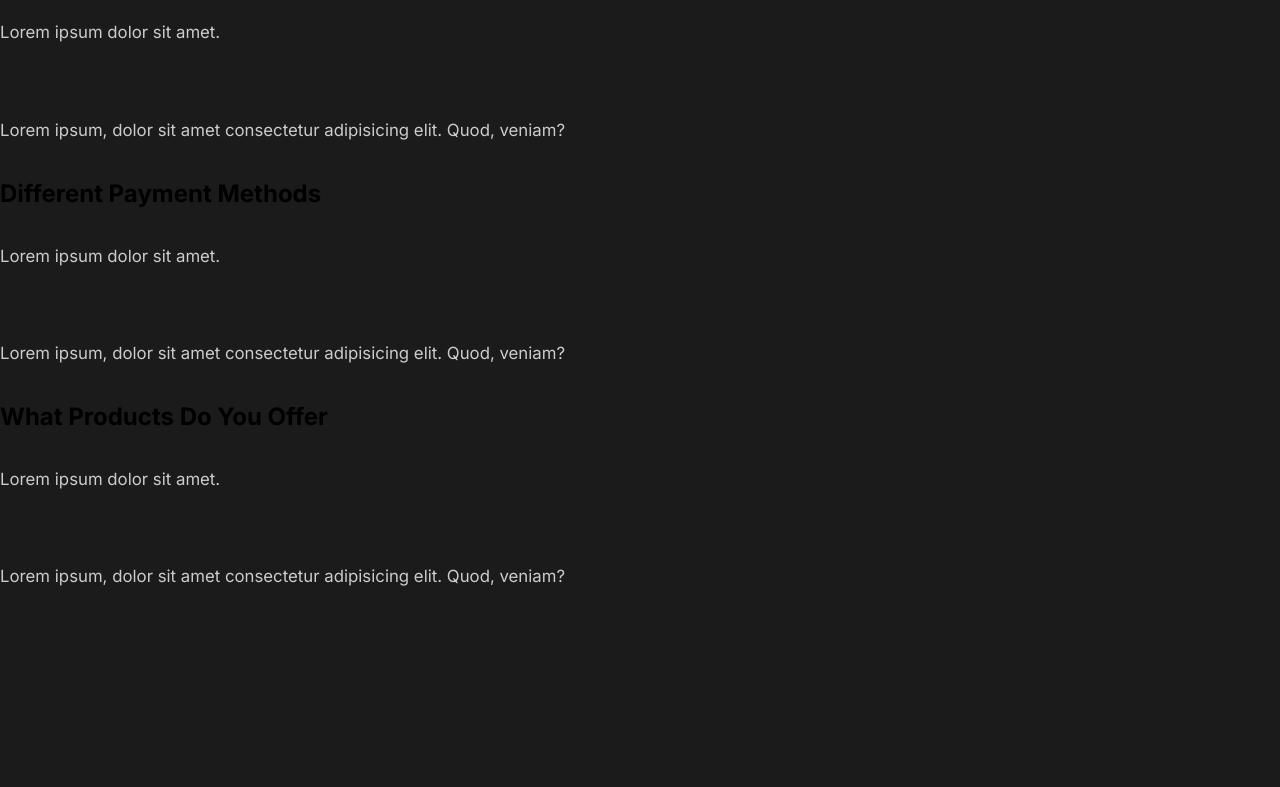
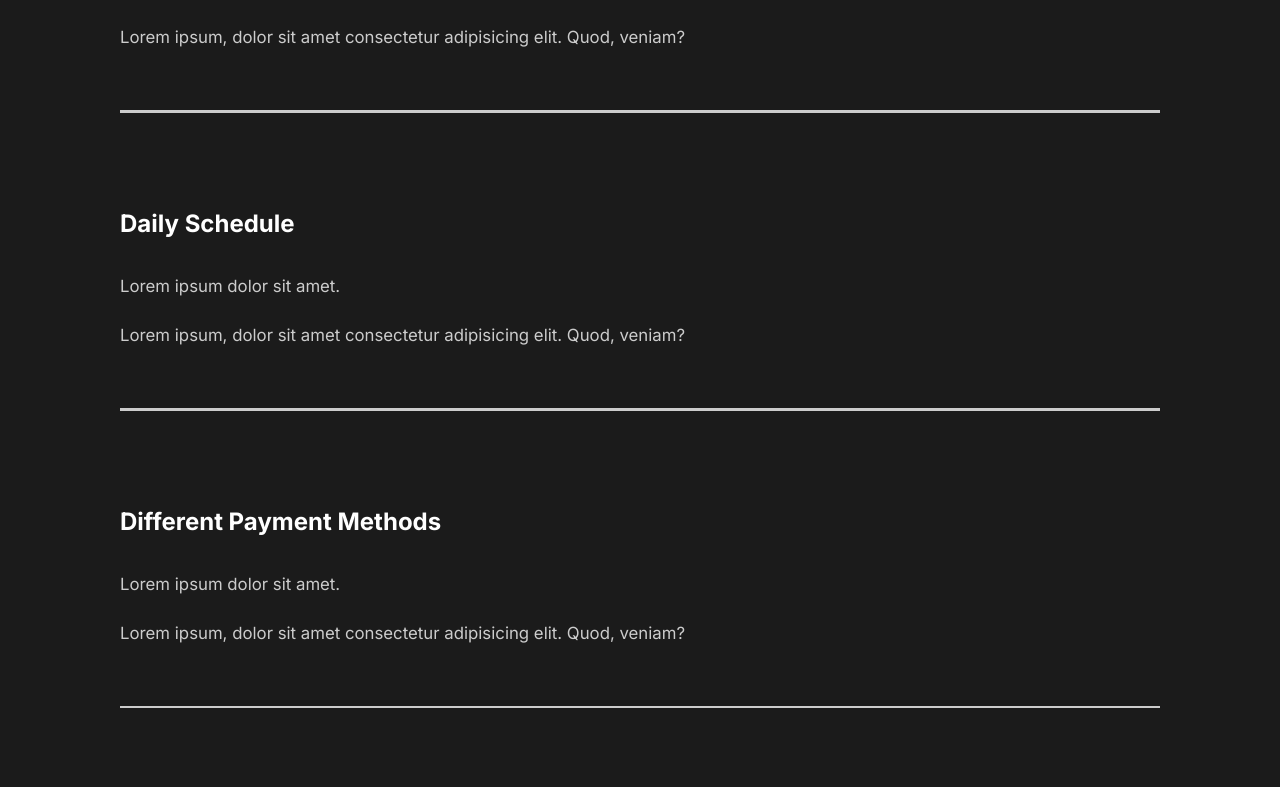
Before and after one commit to aleksabozinovic/react-capture, a React (Create React App) app: page / in a window 1280 px wide. Shown: the part 1853-2640 px from the top of the page. Before the commit the page ends 2479 px from the top, so only its background shows below. Built offline with nearby package versions, Linux system fonts and the light colour scheme.

Commit message:
Styling Faq

```diff
--- a/src/components/FaqSection.js
+++ b/src/components/FaqSection.js
@@ -1,8 +1,12 @@
 import React from "react";
+
+// Styles
+import styled from "styled-components";
+import { About } from "../styles";
 
 const FaqSection = () => {
   return (
-    <div className="faq">
+    <Faq>
       <h2>
         Any Questions <span>FAQ</span>
       </h2>
@@ -15,6 +19,7 @@
             veniam?
           </p>
         </div>
+        <div className="faq-line"></div>
       </div>
 
       <div className="question">
@@ -26,6 +31,7 @@
             veniam?
           </p>
         </div>
+        <div className="faq-line"></div>
       </div>
 
       <div className="question">
@@ -37,6 +43,7 @@
             veniam?
           </p>
         </div>
+        <div className="faq-line"></div>
       </div>
 
       <div className="question">
@@ -48,9 +55,37 @@
             veniam?
           </p>
         </div>
+        <div className="faq-line"></div>
       </div>
-    </div>
+    </Faq>
   );
 };
 
+const Faq = styled(About)`
+  display: block;
+  span {
+    display: block;
+  }
+  h2 {
+    padding-bottom: 2rem;
+    font-weigh: lighter;
+  }
+  .faq-line {
+    background: #cccccc;
+    height: 0.2rem;
+    margin: 2rem 0rem;
+    width: 100%;
+  }
+  .question {
+    padding: 3rem 0;
+    cursor: pointer;
+  }
+  .answer {
+    padding: 2rem 0;
+    p {
+      padding: 1rem 0;
+    }
+  }
+`;
+
 export default FaqSection;
```
